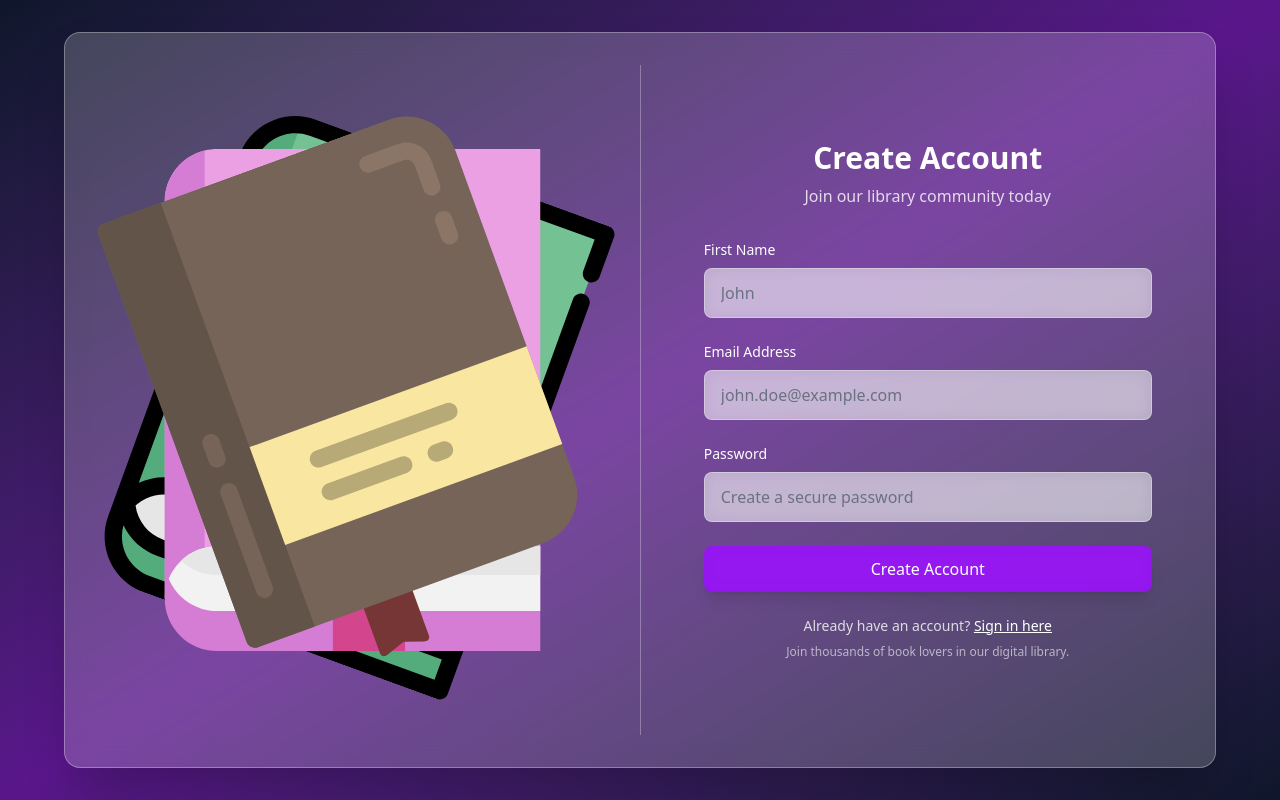
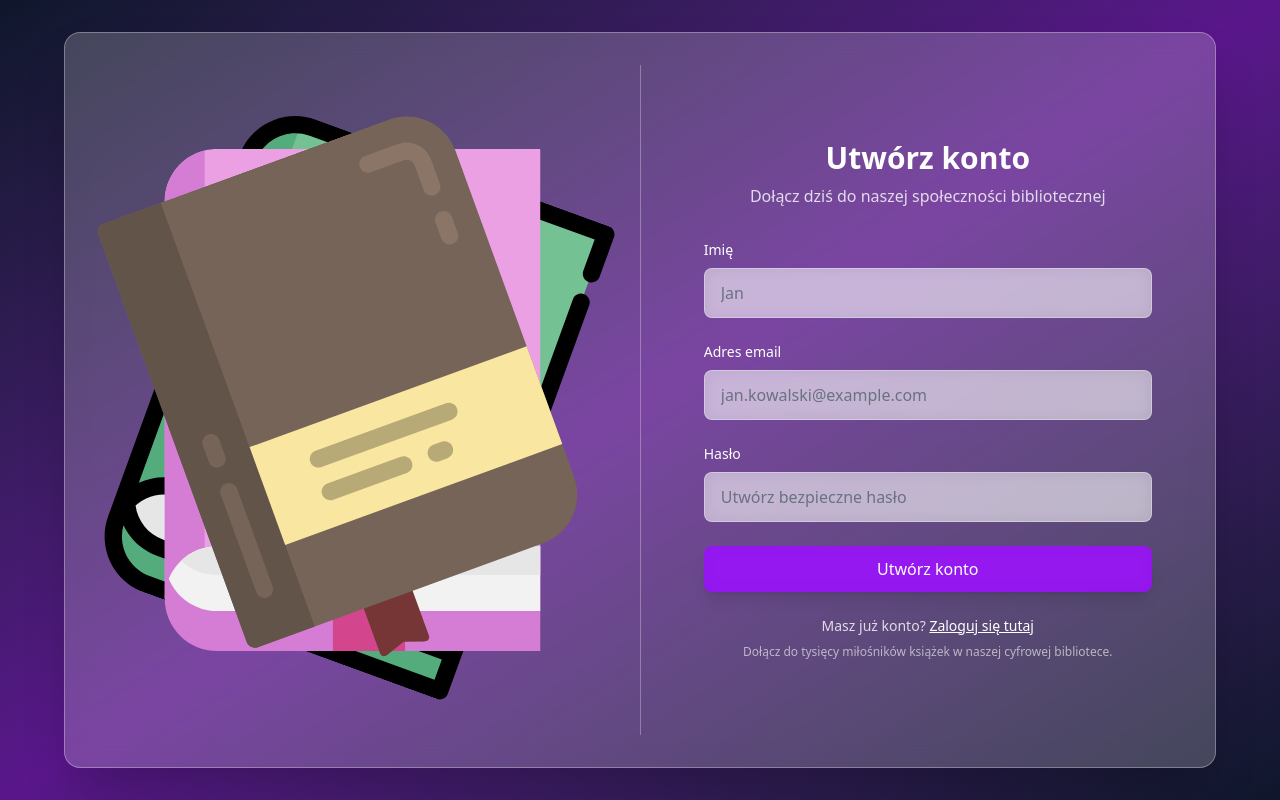
Before and after one commit to Jakub-Danielewicz/PAI_Biblioteka, a React (Vite) app in the folder frontend/: page / in a window 1280 px wide. Built offline with nearby package versions, Linux system fonts and the light colour scheme.

Commit message:
chore: polska gurom

```diff
--- a/frontend/src/components/LoginForm.tsx
+++ b/frontend/src/components/LoginForm.tsx
@@ -23,12 +23,12 @@ export default function LoginForm() {
     // Basic email validation
     const emailRegex = /^[^\s@]+@[^\s@]+\.[^\s@]+$/;
     if (!emailRegex.test(email)) {
-      setError("Please enter a valid email address");
+      setError("Proszę podać prawidłowy adres email");
       return;
     }
 
     if (password.length < 6) {
-      setError("Password must be at least 6 characters");
+      setError("Hasło musi mieć co najmniej 6 znaków");
       return;
     }
 
@@ -41,7 +41,7 @@ export default function LoginForm() {
           email,
           password,
         });
-        alert(`Registration successful: ${res.data.user.name}`);
+        alert(`Rejestracja pomyślna: ${res.data.user.name}`);
       } else {
         const res = await axios.post('http://localhost:3001/api/auth/login', {
           email,
@@ -52,7 +52,7 @@ export default function LoginForm() {
         // alert(`Welcome back, ${res.data.user.name}`);
       }
     } catch (err: any) {
-      setError(err.response?.data?.message || 'Server error');
+      setError(err.response?.data?.message || 'Błąd serwera');
     } finally {
       setLoading(false);
     }
@@ -62,10 +62,10 @@ export default function LoginForm() {
     <form onSubmit={handleSubmit} className="w-full max-w-md mx-auto space-y-6">
       <div className="text-center mb-8">
         <h2 className="text-3xl font-bold text-white mb-2">
-          {isSignUp ? 'Create Account' : 'Welcome Back'}
+          {isSignUp ? 'Utwórz konto' : 'Witamy ponownie'}
         </h2>
         <p className="text-white/80">
-          {isSignUp ? 'Join our library community today' : 'Sign in to access your library'}
+          {isSignUp ? 'Dołącz dziś do naszej społeczności bibliotecznej' : 'Zaloguj się, aby uzyskać dostęp do swojej biblioteki'}
         </p>
       </div>
 
@@ -74,14 +74,14 @@ export default function LoginForm() {
       {isSignUp && (
         <Field>
           <Label className="block text-sm font-medium text-white mb-2">
-            First Name
+            Imię
           </Label>
           <Input
             type="text"
             value={firstName}
             onChange={(e) => setFirstName(e.target.value)}
             className="w-full px-4 py-3 bg-white/50 border border-gray-200/50 rounded-lg focus:ring-2 focus:ring-purple-500 focus:border-transparent outline-none transition placeholder-gray-500 backdrop-blur-sm"
-            placeholder="John"
+            placeholder="Jan"
             required
           />
         </Field>
@@ -89,28 +89,28 @@ export default function LoginForm() {
 
       <Field>
         <Label className="block text-sm font-medium text-white mb-2">
-          Email Address
+          Adres email
         </Label>
         <Input
           type="email"
           value={email}
           onChange={(e) => setEmail(e.target.value)}
           className="w-full px-4 py-3 bg-white/50 border border-gray-200/50 rounded-lg focus:ring-2 focus:ring-purple-500 focus:border-transparent outline-none transition placeholder-gray-500 backdrop-blur-sm"
-          placeholder={isSignUp ? "john.doe@example.com" : "Enter your email"}
+          placeholder={isSignUp ? "jan.kowalski@example.com" : "Wprowadź swój email"}
           required
         />
       </Field>
 
       <Field>
         <Label className="block text-sm font-medium text-white mb-2">
-          Password
+          Hasło
         </Label>
         <Input
           type="password"
           value={password}
           onChange={(e) => setPassword(e.target.value)}
           className="w-full px-4 py-3 bg-white/50 border border-gray-200/50 rounded-lg focus:ring-2 focus:ring-purple-500 focus:border-transparent outline-none transition placeholder-gray-500 backdrop-blur-sm"
-          placeholder={isSignUp ? "Create a secure password" : "Enter your password"}
+          placeholder={isSignUp ? "Utwórz bezpieczne hasło" : "Wprowadź swoje hasło"}
           required
         />
       </Field>
@@ -120,23 +120,23 @@ export default function LoginForm() {
         disabled={loading}
         className="w-full bg-purple-600/90 backdrop-blur-sm text-white py-3 rounded-lg font-semibold hover:bg-purple-700/90 transition-all duration-200 transform hover:scale-[1.02] shadow-lg hover:shadow-xl disabled:opacity-50"
       >
-        {loading ? 'Please wait...' : isSignUp ? 'Create Account' : 'Sign In'}
+        {loading ? 'Proszę czekać...' : isSignUp ? 'Utwórz konto' : 'Zaloguj się'}
       </button>
 
       <div className="text-center space-y-2">
         <div className="text-sm text-white/80">
-          {isSignUp ? 'Already have an account?' : "Don't have an account yet?"}{' '}
+          {isSignUp ? 'Masz już konto?' : 'Nie masz jeszcze konta?'}{' '}
           <span
             onClick={() => setIsSignUp(!isSignUp)}
             className="text-white underline hover:text-white/80 transition-colors cursor-pointer"
           >
-            {isSignUp ? 'Sign in here' : 'Create one here'}
+            {isSignUp ? 'Zaloguj się tutaj' : 'Utwórz je tutaj'}
           </span>
         </div>
         <div className="text-xs text-white/60">
           {isSignUp
-            ? 'Join thousands of book lovers in our digital library.'
-            : 'Access your personal collection and discover new books.'}
+            ? 'Dołącz do tysięcy miłośników książek w naszej cyfrowej bibliotece.'
+            : 'Uzyskaj dostęp do swojej osobistej kolekcji i odkrywaj nowe książki.'}
         </div>
       </div>
     </form>
```
